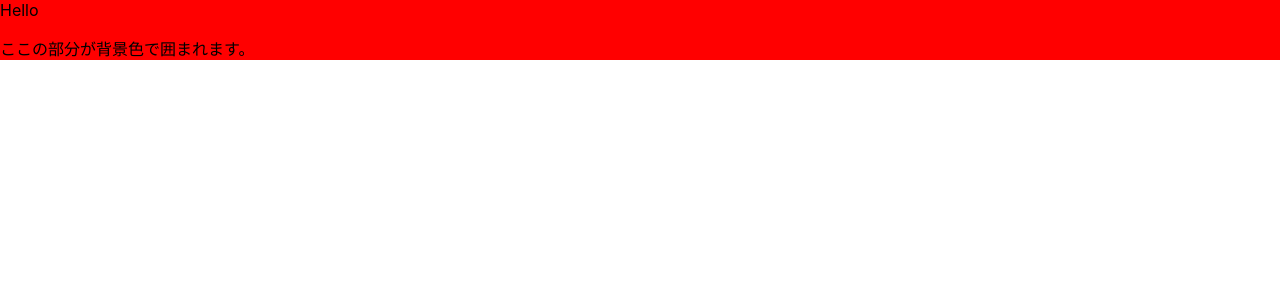
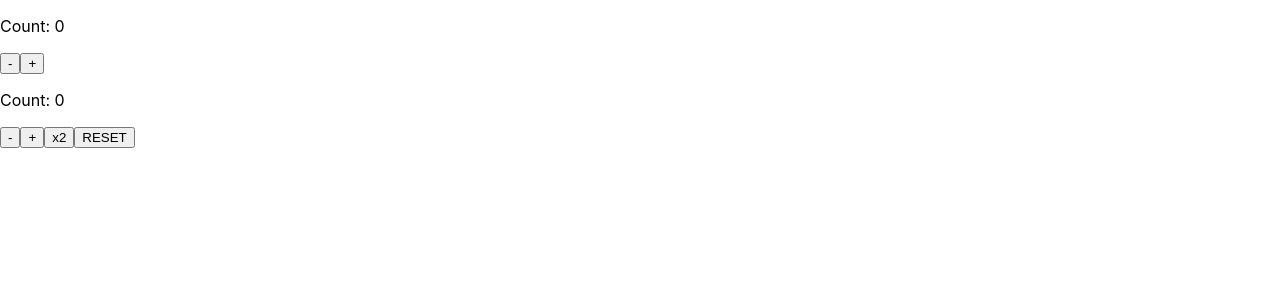
Before and after one commit to uni51/typescript-react-next-react-sample, a React (Create React App) app: page / in a window 1280 px wide. Shown: the top 300 px of the page. Built offline with nearby package versions, Linux system fonts and the light colour scheme.

Commit message:
3-5-1 useState と useReducer - 状態のフック

```diff
--- /dev/null
+++ b/src/components/CounterReducer.tsx
@@ -0,0 +1,39 @@
+import { useReducer } from "react";
+
+type Action = "DECREMENT" | "INCREMENT" | "DOUBLE" | "RESET";
+
+const reducer = (currentCount: number, action: Action) => {
+  switch (action) {
+    case "INCREMENT":
+      return currentCount + 1;
+    case "DECREMENT":
+      return currentCount - 1;
+    case "DOUBLE":
+      return currentCount * 2;
+    case "RESET":
+      return 0;
+    default:
+      return currentCount;
+  }
+};
+
+type CounterProps = {
+  initialValue: number;
+};
+
+const CounterReducer = (props: CounterProps) => {
+  const { initialValue } = props;
+  const [count, dispatch] = useReducer(reducer, initialValue);
+
+  return (
+    <div>
+      <p>Count: {count}</p>
+      <button onClick={() => dispatch("DECREMENT")}>-</button>
+      <button onClick={() => dispatch("INCREMENT")}>+</button>
+      <button onClick={() => dispatch("DOUBLE")}>x2</button>
+      <button onClick={() => dispatch("RESET")}>RESET</button>
+    </div>
+  );
+};
+
+export default CounterReducer;
--- /dev/null
+++ b/src/components/CounterState.tsx
@@ -0,0 +1,20 @@
+import { useState } from "react";
+
+type CounterProps = {
+  initialValue: number;
+};
+
+const CounterState = (props: CounterProps) => {
+  const { initialValue } = props;
+  const [count, setCount] = useState(initialValue);
+
+  return (
+    <div>
+      <p>Count: {count}</p>
+      <button onClick={() => setCount(count - 1)}>-</button>
+      <button onClick={() => setCount((prevCount) => prevCount + 1)}>+</button>
+    </div>
+  );
+};
+
+export default CounterState;
--- a/src/index.tsx
+++ b/src/index.tsx
@@ -3,7 +3,9 @@
 import "./index.css";
 // import App from './App';
 // import Hello from "./components/Hello";
-import Parent from "./components/ContainerSample";
+// import Parent from "./components/ContainerSample";
+import CounterState from "./components/CounterState";
+import CounterReducer from "./components/CounterReducer";
 import reportWebVitals from "./reportWebVitals";
 
 const root = ReactDOM.createRoot(
@@ -13,7 +15,9 @@
   <React.StrictMode>
     {/* <App /> */}
     {/* <Hello /> */}
-    <Parent />
+    {/* <Parent /> */}
+    <CounterState initialValue={0} />
+    <CounterReducer initialValue={0} />
   </React.StrictMode>
 );
 
```
